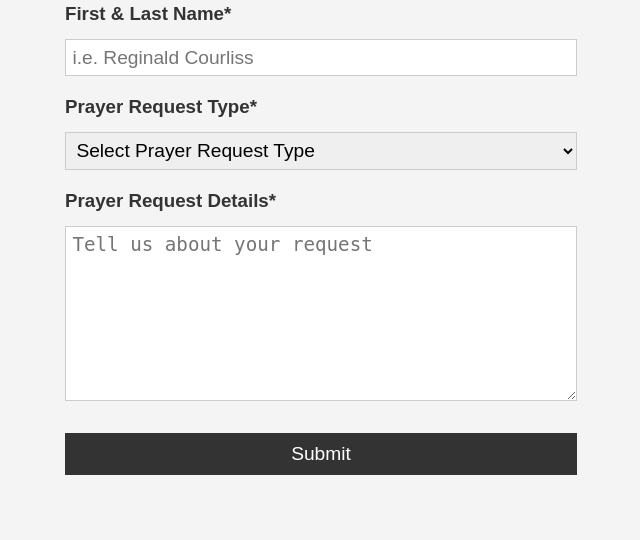
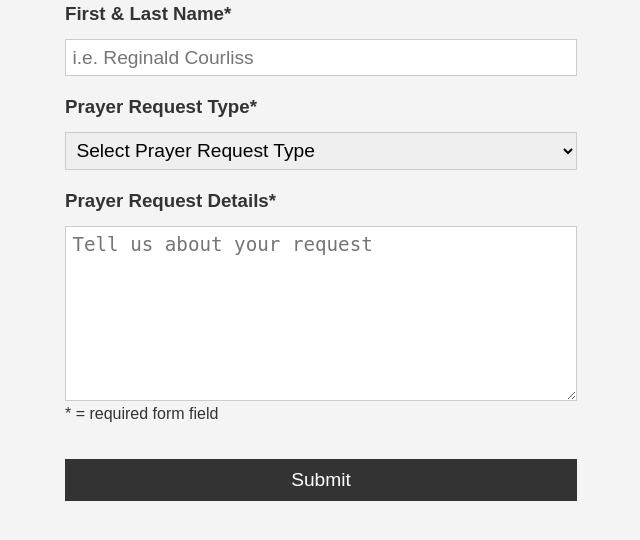
Before and after one commit to elktonchurch/prayer-request-app, a Flask app: page / in a window 1280 px wide. Shown: the part 186-726 px from the top of the page, without its empty margins (319-959 px from the left). Run offline with Flask 2, Linux system fonts and the light colour scheme.

Commit message:
Adds a footnote to explain meaning of '*' on form labels

```diff
--- a/templates/index.html
+++ b/templates/index.html
@@ -62,6 +62,7 @@
 							placeholder="Tell us about your request"
 							></textarea>
 						</label>
+						<p>* = required form field</p>
 					</div>
 					<label for="requestSubmit-btn">
 						<input type="submit" value="Submit" class="btn" id="requestSubmit-btn"/>
```
